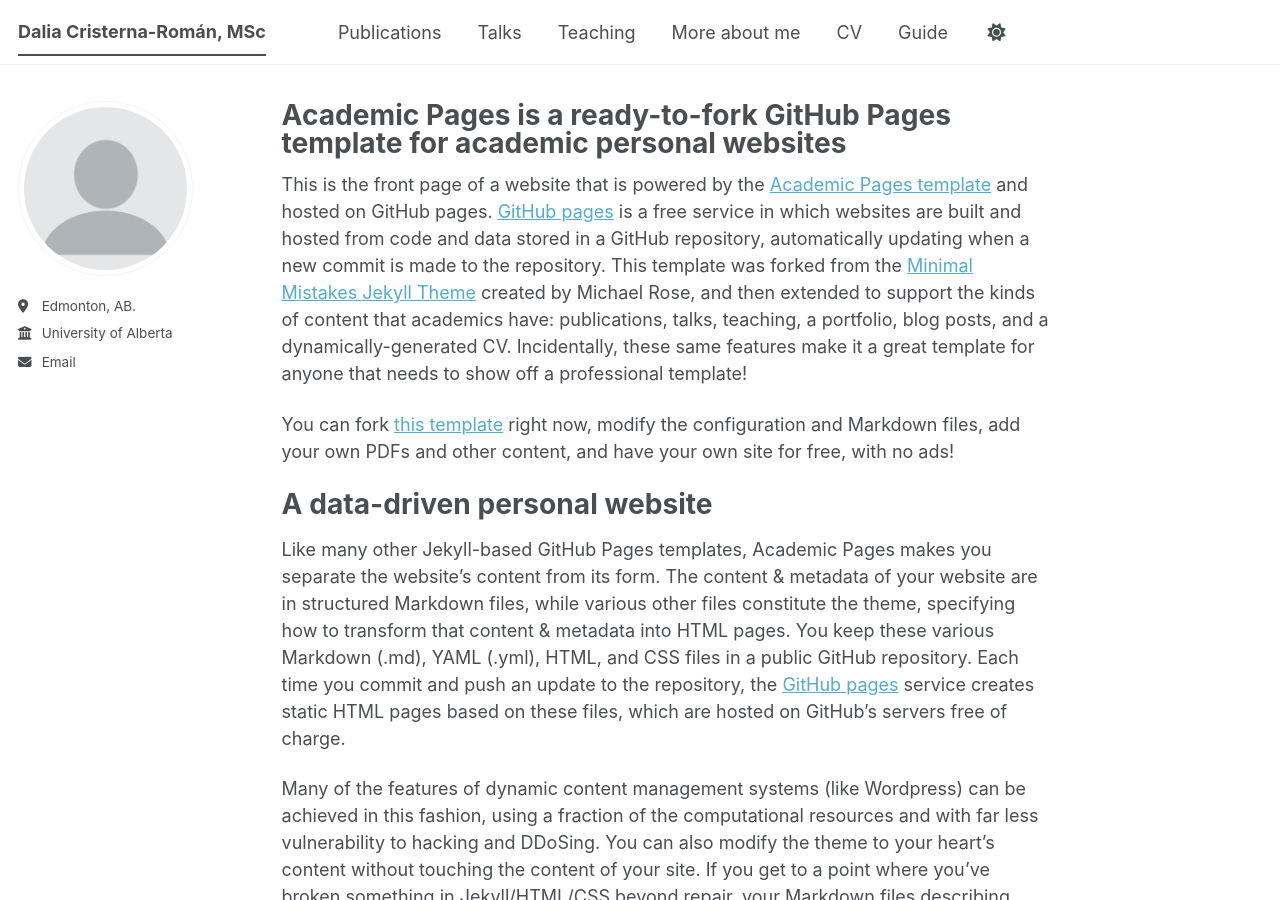
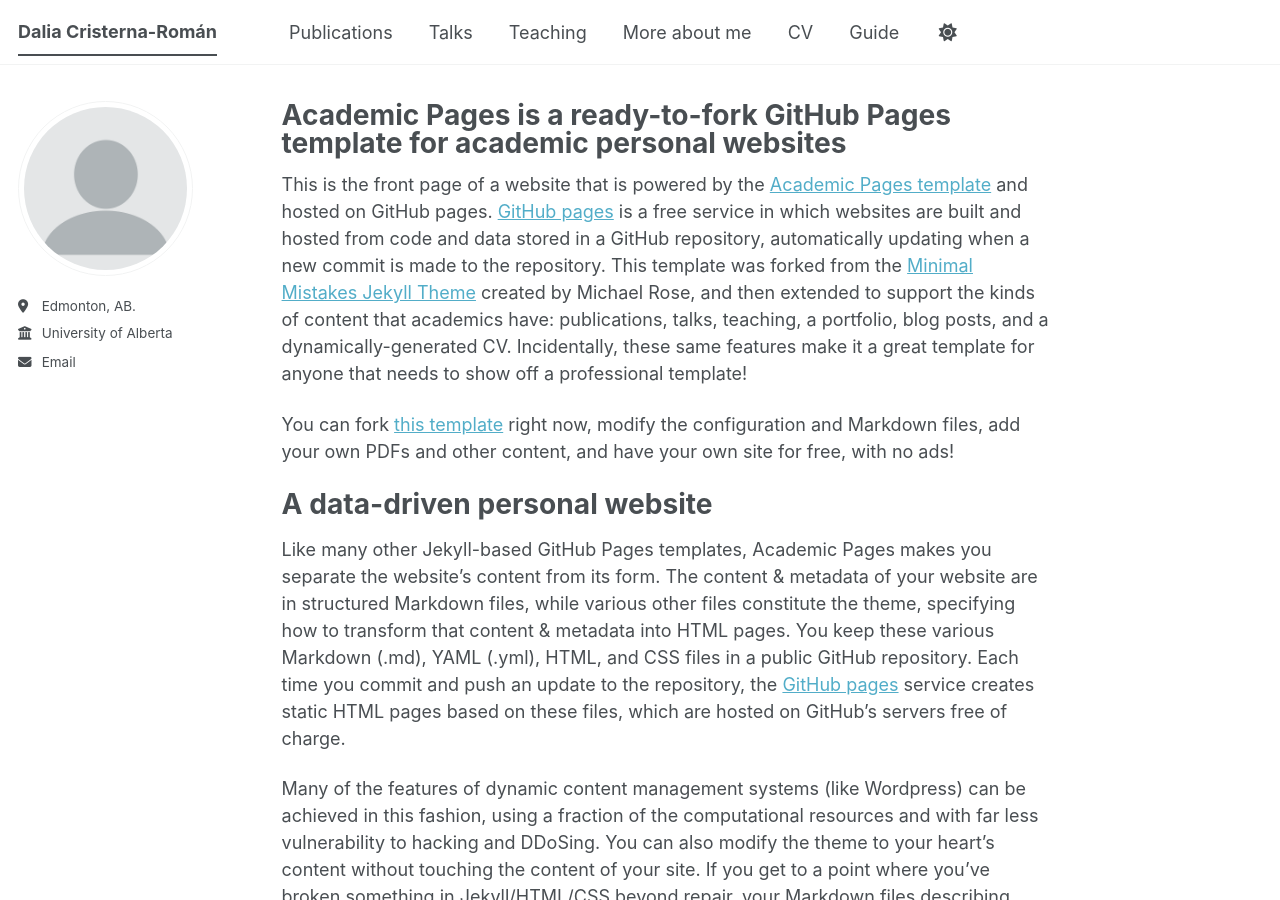
Before and after one commit to daliacristernaroman/dcr3.github.io, a Jekyll site: the page built from _pages/about.md, in a window 1280 px wide and 900 px high. Built offline with Jekyll 4.4.1, drawn with Linux system fonts in a browser that asks for light colours; a script bundle is joined from its source files by our own code; library files that are not in the unit come from our copies.

Commit message:
Update site title in _config.yml
Removed 'MSc' from the title in the configuration.

```diff
--- a/_config.yml
+++ b/_config.yml
@@ -9,7 +9,7 @@
 # Basic Site Settings
 locale                   : "en-US"
 site_theme               : "default" # The available themes options are "default", "air", "sunrise", "mint", "dirt" and "contrast"
-title                    : "Dalia Cristerna-Román, MSc"
+title                    : "Dalia Cristerna-Román"
 title_separator          : "-"
 name                     : &name "Dalia Cristerna-Román"
 description              : &description "Your Name's academic portfolio"   # Update this with a general description of your site, this is the default if not overridden by a page
```
